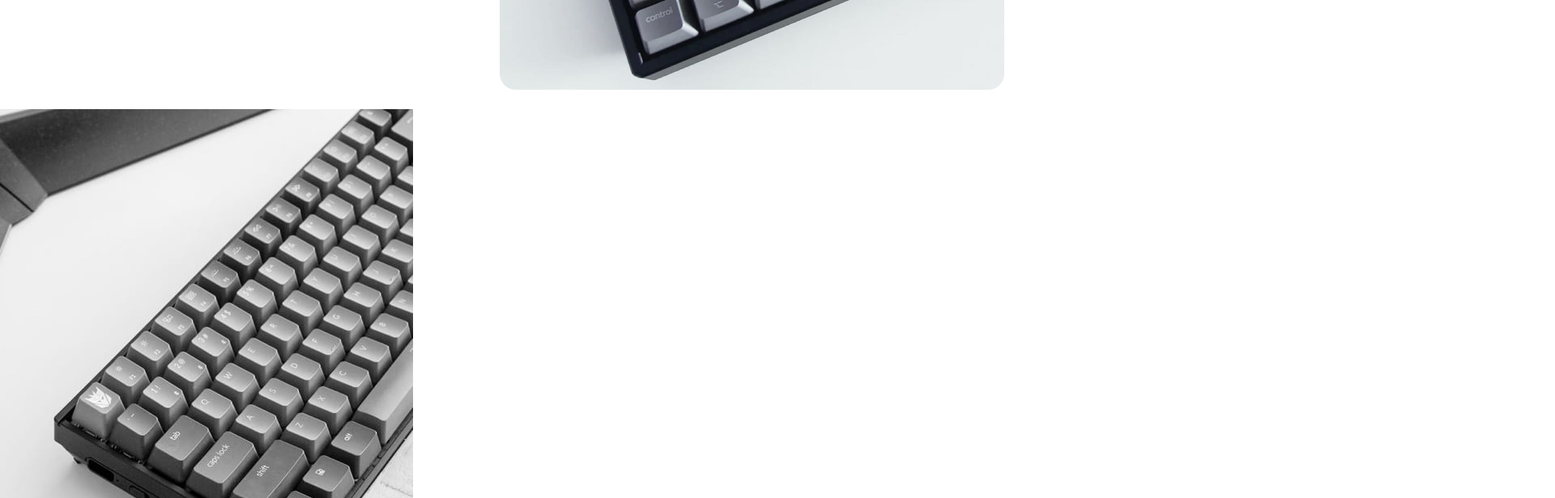
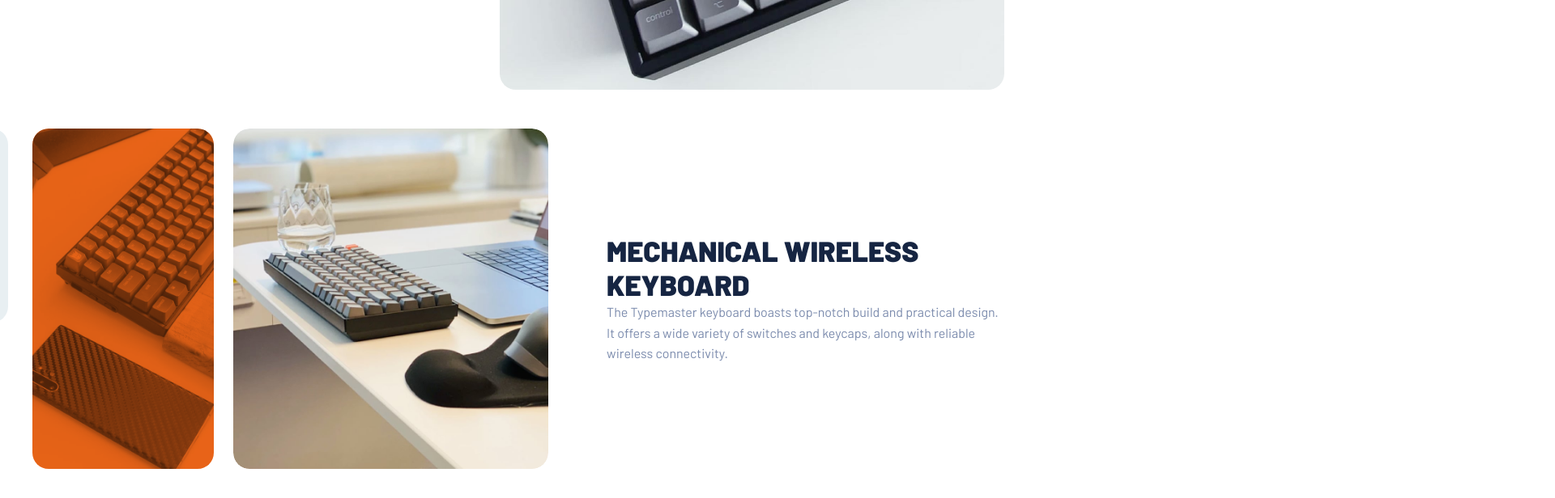
Before and after one commit to ValperDev/typemaster-landing, a plain HTML site: page index.html in a window 1280 px wide. Shown: the part 620-1236 px from the top of the page at 81% size, 1920 px wide, since content can reach past the window. Drawn offline with Linux system fonts and the light colour scheme.

Commit message:
add styles to features section

```diff
--- a/style.css
+++ b/style.css
@@ -64,9 +64,10 @@ ul {
 }
 
 .nav,
+.hero__content,
+.features__content,
 .specs__content,
-.footer__content,
-.hero__content {
+.footer__content {
     max-width: 1200px;
     margin-inline: auto;
 }
@@ -97,7 +98,8 @@ ul {
     color: var(--white);
 }
 
-.hero {
+.hero,
+.features {
     padding: 1.5em 2em;
 }
 
@@ -111,11 +113,11 @@ ul {
     background-image: url("./assets/images/shared/pattern-square.svg");
     background-repeat: no-repeat;
     content: "";
-    height: 100%;
+    height: 256px;
     left: 100%;
     position: absolute;
     transform: translateX(30px);
-    width: 100%;
+    width: 256px;
 }
 
 .hero__text {
@@ -161,6 +163,63 @@ ul {
     border-radius: 20px;
 }
 
+.features__content {
+    display: flex;
+    gap: 4.5em;
+    position: relative;
+}
+
+.features__content::before {
+    background-image: url("./assets/images/shared/pattern-square.svg");
+    background-repeat: no-repeat;
+    content: "";
+    height: 256px;
+    left: 0;
+    position: absolute;
+    transform: translateX(-285px);
+    width: 256px;
+}
+
+.features__images {
+    display: flex;
+    gap: 1.5em;
+}
+
+.features__image:first-child {
+    background-color: var(--orange);
+}
+
+.features__image {
+    border-radius: 20px;
+    overflow: hidden;
+}
+
+.features__image:first-child .features__img {
+    mix-blend-mode: multiply;
+    opacity: .7;
+}
+
+.features__img {
+    border-radius: 20px;
+}
+
+.features__text {
+    display: flex;
+    flex-direction: column;
+    justify-content: center;
+}
+
+.features__title {
+    color: var(--dark-blue);
+    font-size: 2.2em;
+    text-transform: uppercase;
+}
+
+.features__description {
+    color: var(--dark-gray);
+    line-height: 1.6;
+}
+
 .specs__list {
     display: flex;
     gap: 2em;
```
